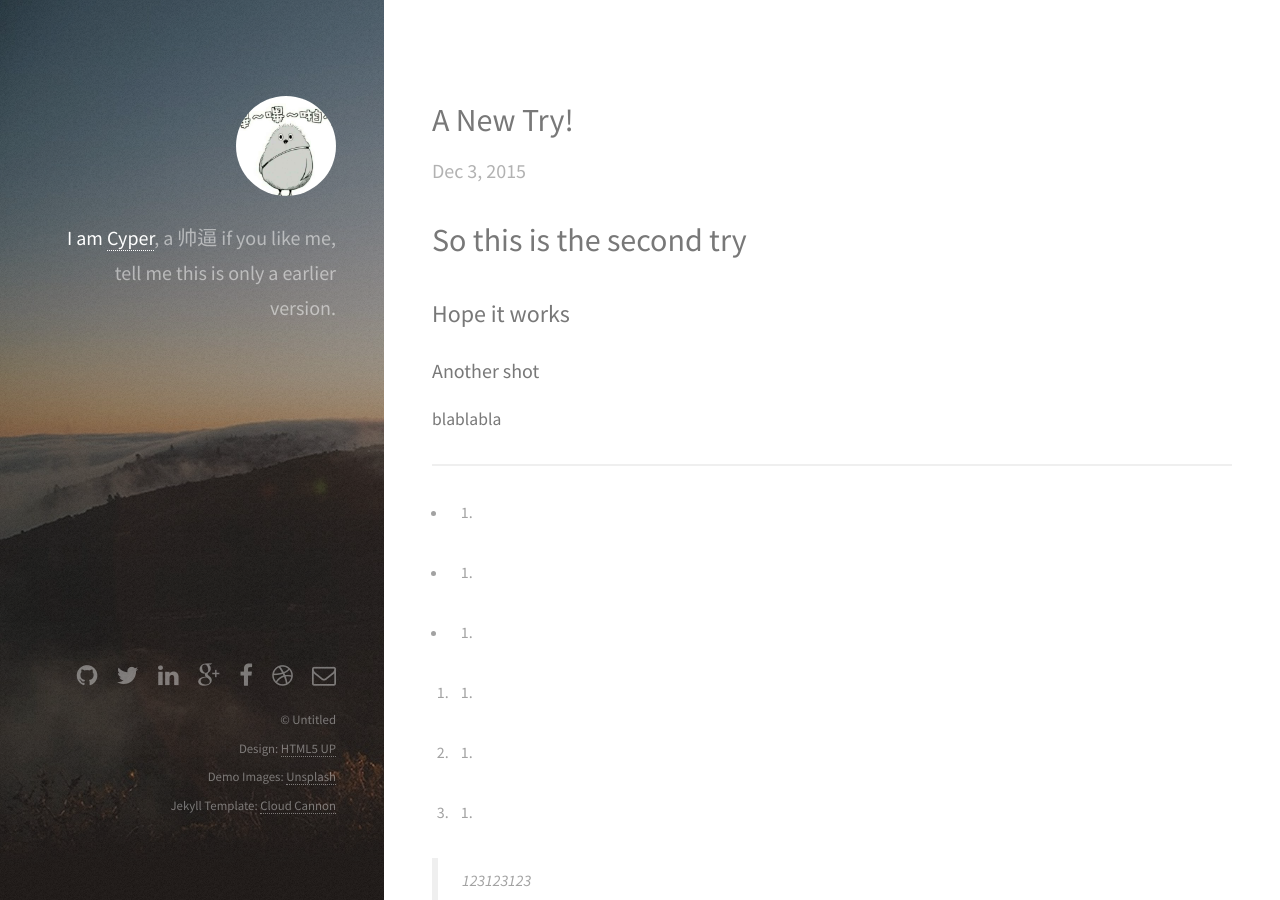
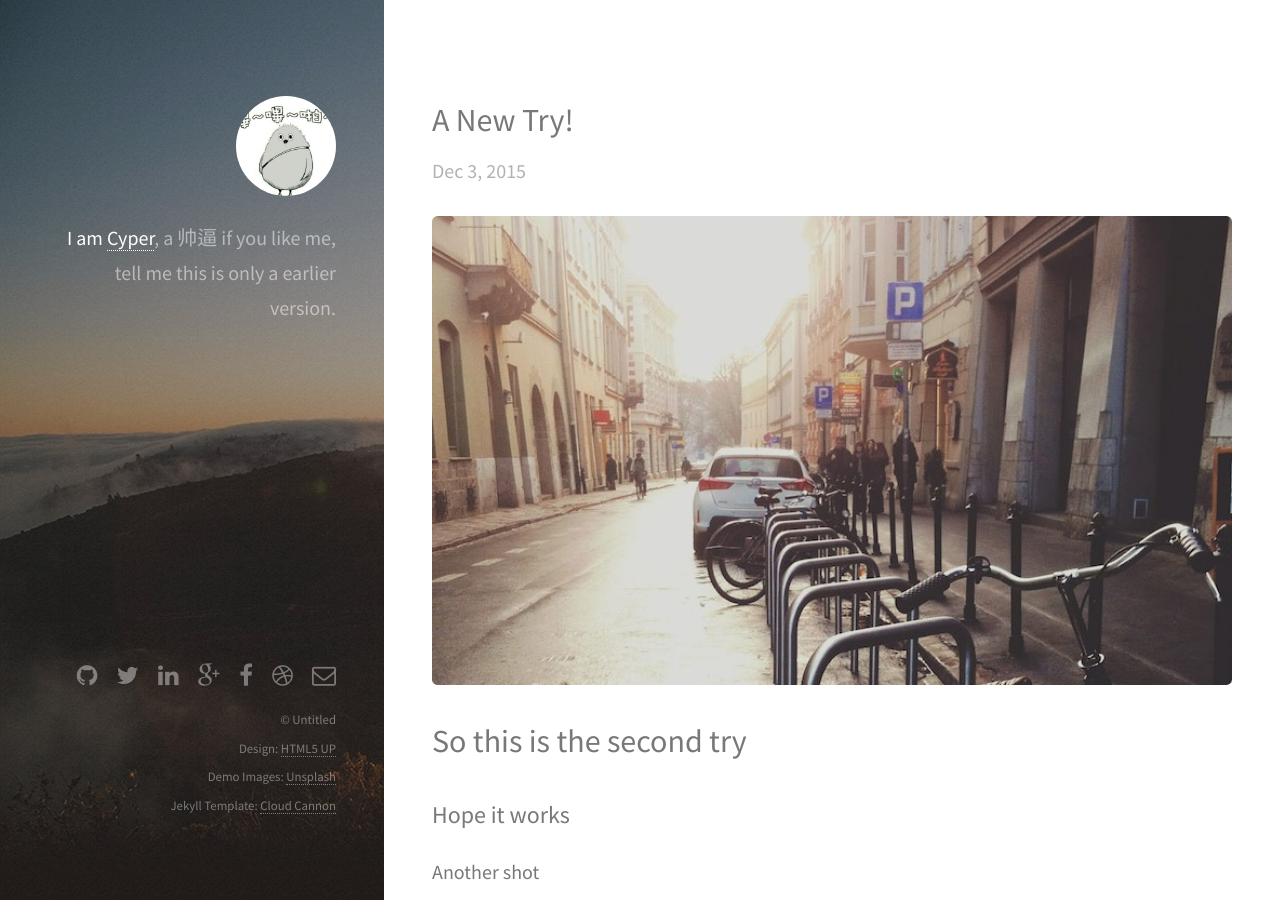
Before and after one commit to Cyperwu/Cyperwu.github.io, a Jekyll site: the page built from _posts/2015-12-03-secondone.markdown, in a window 1280 px wide and 900 px high. Built offline with Jekyll 4.4.1, drawn with Linux system fonts in a browser that asks for light colours.

```diff
--- a/_posts/2015-12-03-secondone.markdown
+++ b/_posts/2015-12-03-secondone.markdown
@@ -1,10 +1,11 @@
 ---
 layout: post
 title:  "A New Try!"
-subtitle: "Me again!"
 date:   2015-12-03 19:41:38
 categories: [design, tool]
 ---
+
+<img src="/images/fulls/01.jpg" class="fit image">
 
 # So this is the second try
 
```
